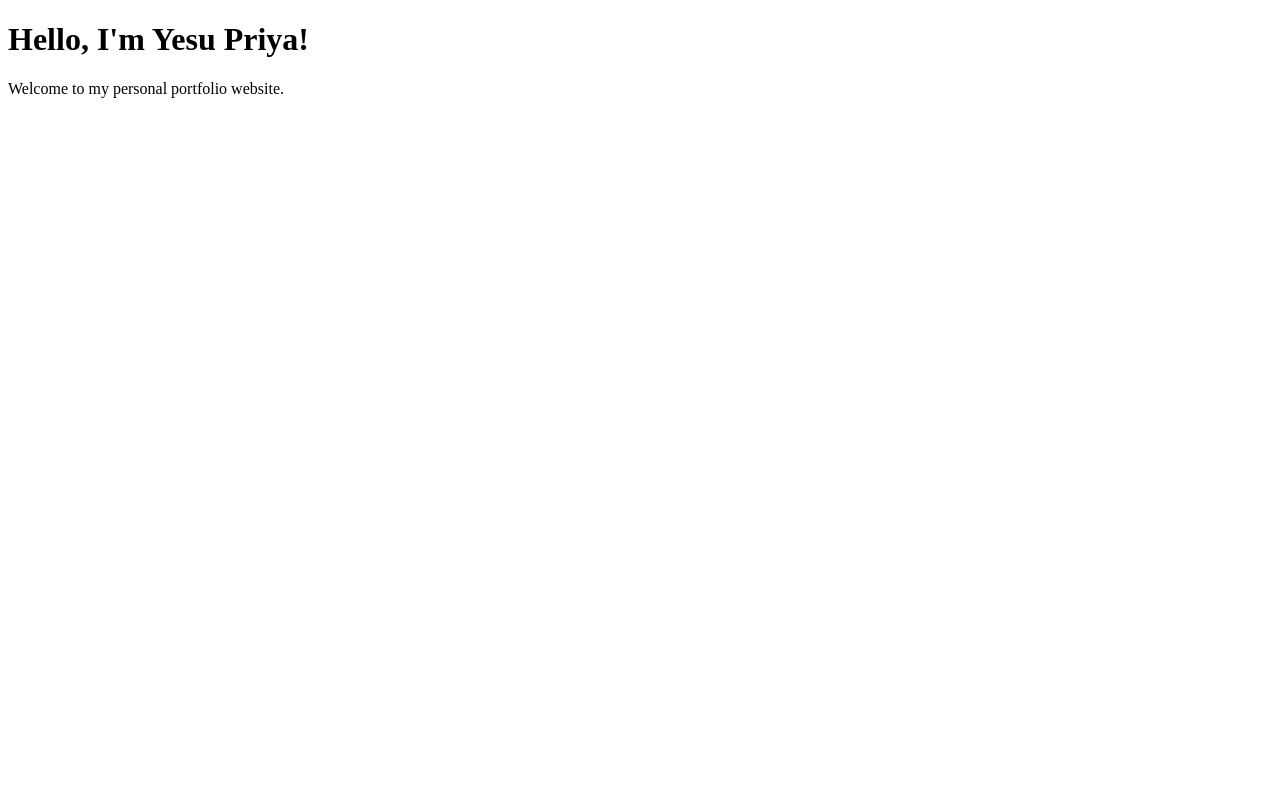
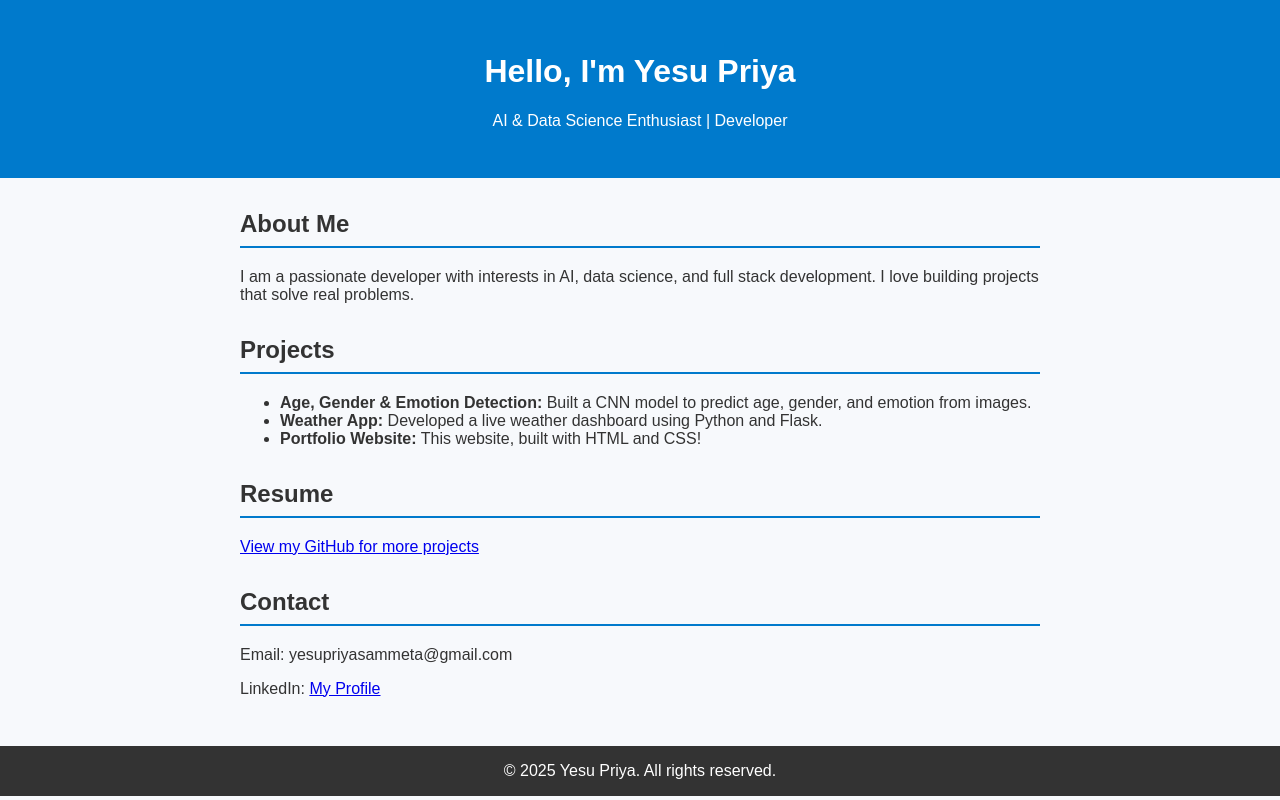
Before and after one commit to Yesu-priya/my-portfolio, a plain HTML site: page index.html in a window 1280 px wide. Drawn offline with Linux system fonts and the light colour scheme.

Commit message:
Updated to professional template

```diff
--- a/index.html
+++ b/index.html
@@ -3,10 +3,72 @@
 <head>
     <meta charset="UTF-8" />
     <meta name="viewport" content="width=device-width, initial-scale=1.0" />
-    <title>My Portfolio</title>
+    <title>Yesu Priya Portfolio</title>
+    <style>
+        body {
+            font-family: Arial, sans-serif;
+            margin: 0;
+            padding: 0;
+            background: #f7f9fc;
+            color: #333;
+        }
+        header {
+            background: #007acc;
+            color: white;
+            padding: 2rem;
+            text-align: center;
+        }
+        section {
+            max-width: 800px;
+            margin: 2rem auto;
+            padding: 0 1rem;
+        }
+        h2 {
+            border-bottom: 2px solid #007acc;
+            padding-bottom: 0.5rem;
+        }
+        footer {
+            background: #333;
+            color: white;
+            text-align: center;
+            padding: 1rem;
+            margin-top: 3rem;
+        }
+    </style>
 </head>
 <body>
-    <h1>Hello, I'm Yesu Priya!</h1>
-    <p>Welcome to my personal portfolio website.</p>
+    <header>
+        <h1>Hello, I'm Yesu Priya</h1>
+        <p>AI & Data Science Enthusiast | Developer</p>
+    </header>
+
+    <section>
+        <h2>About Me</h2>
+        <p>I am a passionate developer with interests in AI, data science, and full stack development. I love building projects that solve real problems.</p>
+    </section>
+
+    <section>
+        <h2>Projects</h2>
+        <ul>
+            <li><strong>Age, Gender & Emotion Detection:</strong> Built a CNN model to predict age, gender, and emotion from images.</li>
+            <li><strong>Weather App:</strong> Developed a live weather dashboard using Python and Flask.</li>
+            <li><strong>Portfolio Website:</strong> This website, built with HTML and CSS!</li>
+        </ul>
+    </section>
+
+    <section>
+        <h2>Resume</h2>
+        <p><a href="https://github.com/Yesu-priya" target="_blank">View my GitHub for more projects</a></p>
+    </section>
+
+    <section>
+        <h2>Contact</h2>
+        <p>Email: yesupriyasammeta@gmail.com</p>
+        <p>LinkedIn: <a href="https://www.linkedin.com/in/sammeta-yesupriya/" target="_blank">My Profile</a></p>
+    </section>
+
+    <footer>
+        &copy; 2025 Yesu Priya. All rights reserved.
+    </footer>
 </body>
 </html>
```
